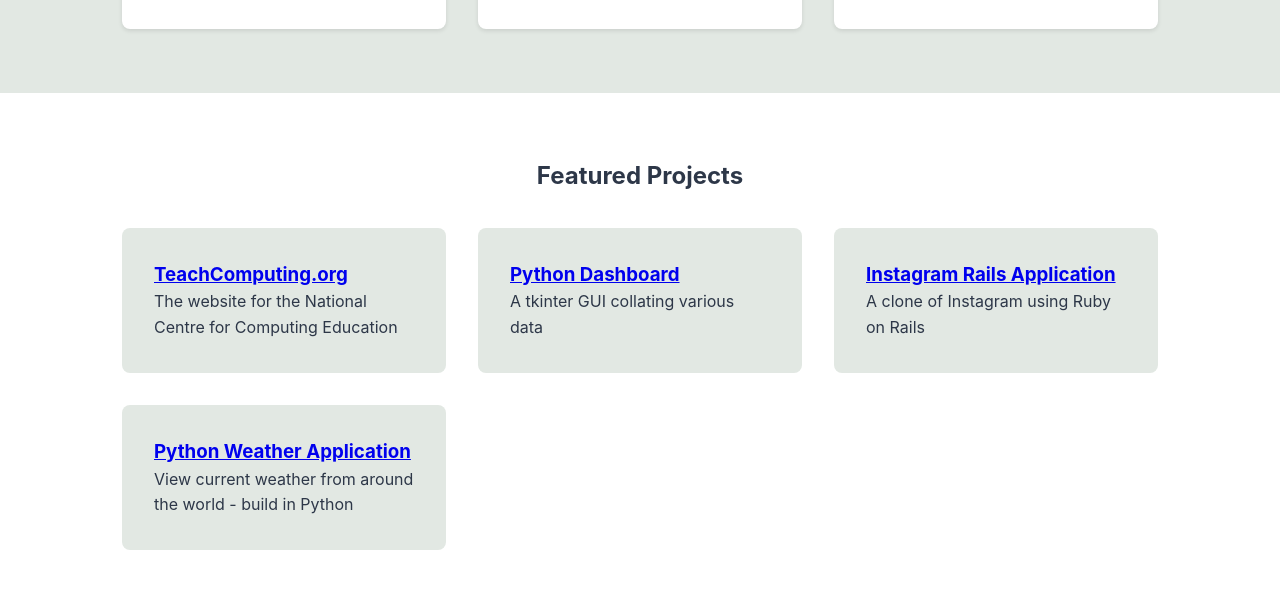
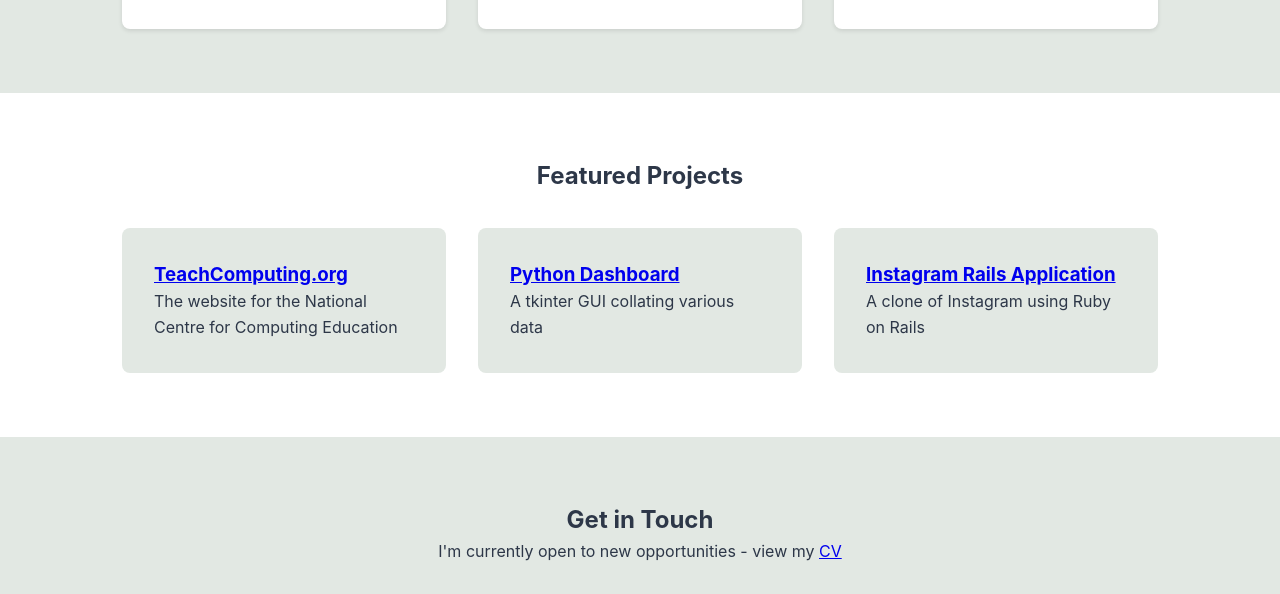
Before and after one commit to A-Wheeto/A-Wheeto.github.io, a plain HTML site: page index.html in a window 1280 px wide. Shown: the part 475-1069 px from the top of the page. Drawn offline with nearby package versions, Linux system fonts and the light colour scheme.

Commit message:
Remove project

```diff
--- a/index.html
+++ b/index.html
@@ -179,10 +179,6 @@
                     <h3><a href="https://github.com/A-Wheeto/Instagram-Rails-Application">Instagram Rails Application</a></h3>
                     <p>A clone of Instagram using Ruby on Rails</p>
                 </div>
-                <div class="project-card">
-                    <h3><a href="https://github.com/A-Wheeto/Weather-App">Python Weather Application</a></h3>
-                    <p>View current weather from around the world - build in Python</p>
-                </div>
             </div>
         </div>
     </section>
```
